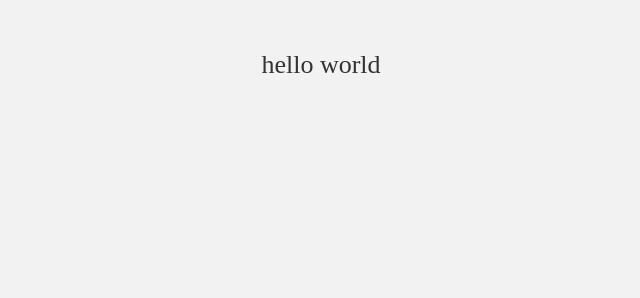
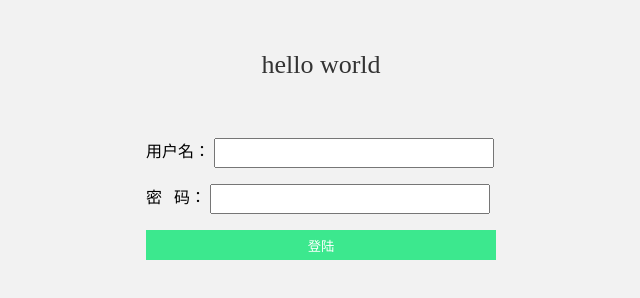
Before and after one commit to YouzheJ/docker-test, a plain HTML site: page index.html in a window 1280 px wide. Shown: the whole page, without its empty margins (319-959 px from the left). Drawn offline with Linux system fonts and the light colour scheme.

Commit message:
登陆页样式

```diff
--- a/index.css
+++ b/index.css
@@ -9,3 +9,33 @@ p {
 	color: #333;
 	text-align: center;
 }
+
+.login-content {
+    width: 350px;
+    margin: 50px auto;
+}
+
+.login-item {
+    padding: 8px 0;
+}
+
+.login-item>input {
+    outline: 0;
+    width: 280px;
+    height: 30px;
+    line-height: 30px;
+}
+
+#login-btn {
+    width: 100%;
+    height: 30px;
+    background: #3ce88e;
+    color: #fff;
+    border: 0;
+    outline: 0;
+    cursor: pointer;
+}
+
+#login-btn:hover {
+    background: #00ff91;
+}
--- a/index.html
+++ b/index.html
@@ -5,6 +5,19 @@
 	<link rel="stylesheet" href="./index.css" />
 </head>
 <body>
-	<p>hello world</p>
+    <p id="title">hello world</p>
+    <div class="login-content">
+        <div class="login-item">
+            <span class="label">用户名：</span>
+            <input type="text" id="username">
+        </div>
+        <div class="login-item">
+            <span class="label">密&nbsp; &nbsp;码：</span>
+            <input type="password" id="password">
+        </div>
+        <div class="login-item">
+            <button id="login-btn">登陆</button>
+        </div>
+    </div>
 </body>
 </html>
```
